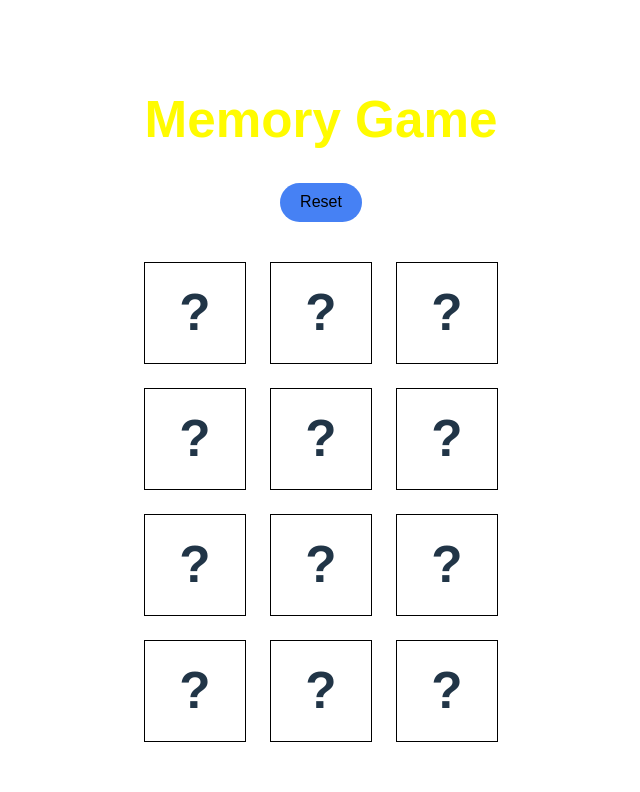
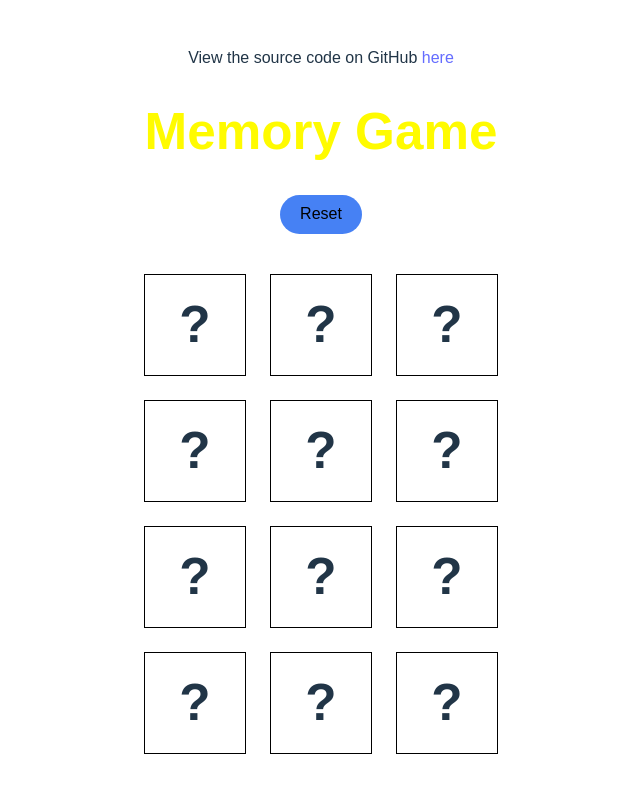
Before and after one commit to msoicher/memory-game, a React (Vite) app: page / in a window 1280 px wide. Shown: the top 792 px of the page, without its empty margins (319-959 px from the left). Built offline with nearby package versions, Linux system fonts and the light colour scheme; a web font is replaced by a local one.

Commit message:
Add view on github link

```diff
--- a/src/App.tsx
+++ b/src/App.tsx
@@ -4,6 +4,7 @@ import { resetGame } from "./utils";
 import Confetti from "react-confetti";
 import Tile from "./components/Tile/Tile";
 import { useMemoryGame } from "./hooks/useMemoryGame";
+import ViewOnGithub from "./ViewOnGithub";
 
 const Grid = styled.div`
   display: grid;
@@ -32,6 +33,13 @@ const App = () => {
   const props = useMemoryGame();
   return (
     <Container>
+      <>
+        View the source code on GitHub
+        <a href="https://github.com/msoicher/memory-game" target="_blank">
+          {" "}
+          here
+        </a>
+      </>
       {props.hasWon && <Confetti />}
       <StyledTitle>Memory Game</StyledTitle>
       <StyledButton onClick={resetGame}>Reset</StyledButton>
```
